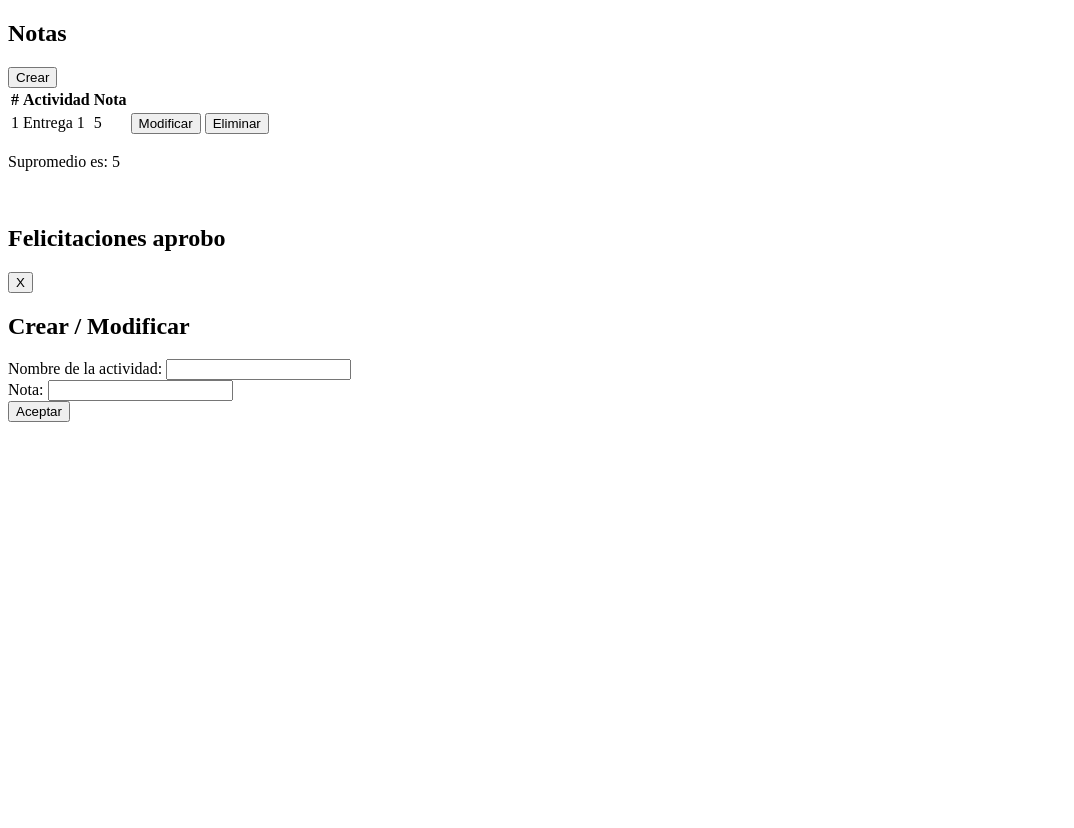
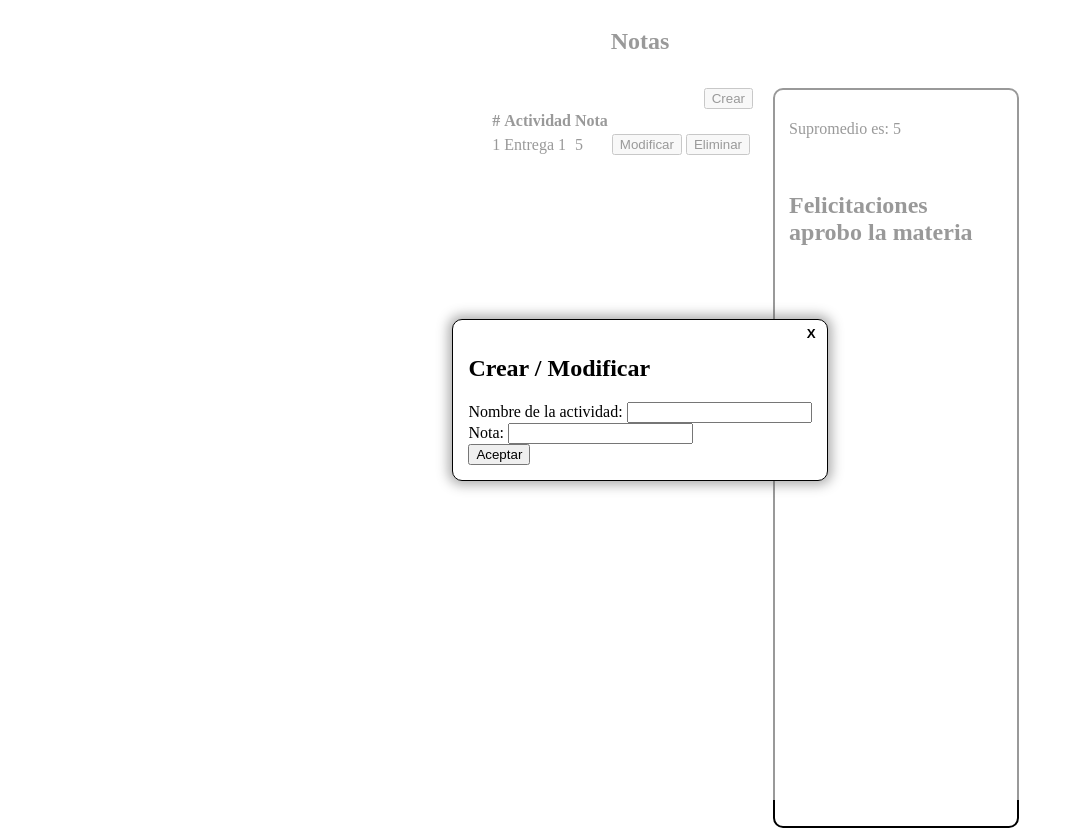
Before and after one commit to Paula-lalala/notas_app, a plain HTML site: page index.html in a window 1280 px wide. Shown: the whole page, without its empty margins (0-1074 px from the left). Before the commit the page ends 800 px from the top, so only its background shows below. Drawn offline with Linux system fonts and the light colour scheme.

Commit message:
Agregación del CSS a la estructura html

```diff
--- /dev/null
+++ b/css/modal.css
@@ -0,0 +1,31 @@
+.modal-content{
+    position: fixed;
+    left: 0px;
+    top: 0px;
+    width: 100%;
+    height: 100vh;
+    background-color: rgba(255, 255, 255, 0.6);
+    display: flex;
+    justify-content: center;
+    align-items: center;
+}
+
+.modal-content .form-content{
+    border: 1px solid #000;
+    border-radius: 10px;
+    background-color: #fff;
+    padding: 15px;
+    box-shadow: 0px 0px 12px 4px rgba(85, 85, 85, 0.47);
+    position: relative;
+}
+
+.cerrar-btn{
+    position: absolute;
+    top: 5px;
+    right: 5px;
+    background-color: rgba(255, 255, 255, 0);
+    border: 0px;
+    color: #000;
+    font-weight: bolder;
+    cursor: pointer;
+}
--- /dev/null
+++ b/css/page.css
@@ -0,0 +1,34 @@
+.page-content{
+    display: grid;
+    grid-template-areas:
+    "titulo titulo"
+    "notas promedio";
+    grid-gap: 20px;
+    width: 60%;
+    margin: auto;
+    height: 100vh;
+    grid-template-columns: 2fr 1fr;
+    grid-template-rows: 60px calc(100vh - 60px);
+}
+
+.page-content .titulo{
+    grid-area: titulo;
+    width: 100%;
+    text-align: center;
+}
+
+.page-content .notas-content{
+    grid-area: notas;
+    display: flex;
+    flex-direction: column;
+    align-items: flex-end;
+    justify-content: flex-start;
+
+}
+
+.page-content .promedio-content{
+    grid-area: promedio;
+    border:2px solid #000;
+    border-radius: 10px;
+    padding:14px;
+}
--- a/js/index.html
+++ b/index.html
@@ -4,12 +4,14 @@
 <head>
     <meta charset="UTF-8">
     <title>Documento</title>
+    <link rel="stylesheet" href="css\modal.css">
+    <link rel="stylesheet" href="css\page.css">
 </head>
 
 <body>
     <section class="page-content">
         <h1 class="titulo">Notas</h1>
-        <article class="notas content">
+        <article class="notas-content">
             <button>Crear</button>
             <table>
                 <thead>
@@ -36,12 +38,12 @@
         <article class="promedio-content">
             <p>Supromedio es: 5</p>
             <br>
-            <h2>Felicitaciones aprobo</h2>
+            <h2>Felicitaciones aprobo la materia</h2>
         </article>
     </section>
     <section class="modal-content">
         <article class="form-content">
-            <button>X</button>
+            <button class="cerrar-btn">X</button>
             <h2>Crear / Modificar</h2>
             <form>
                 <div>
```
